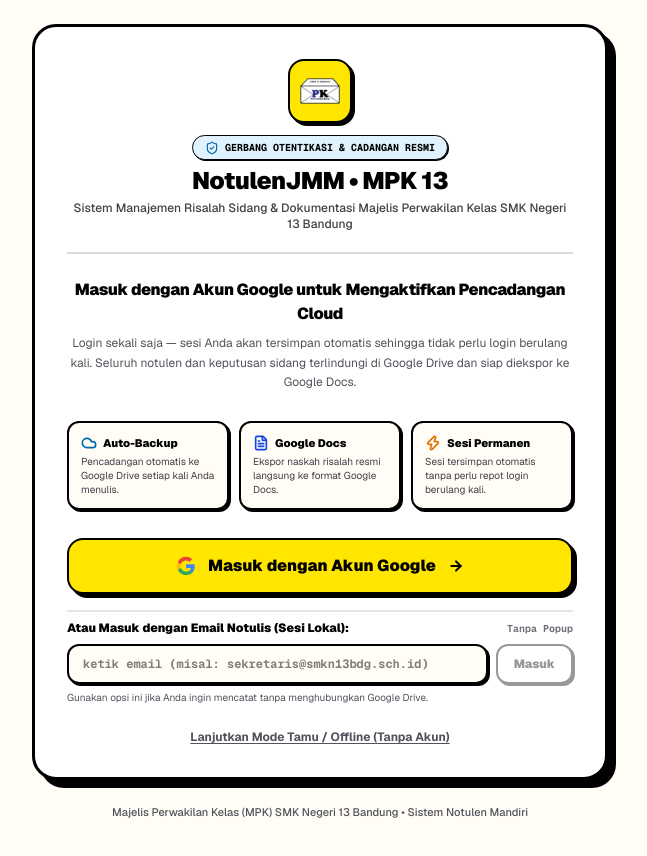
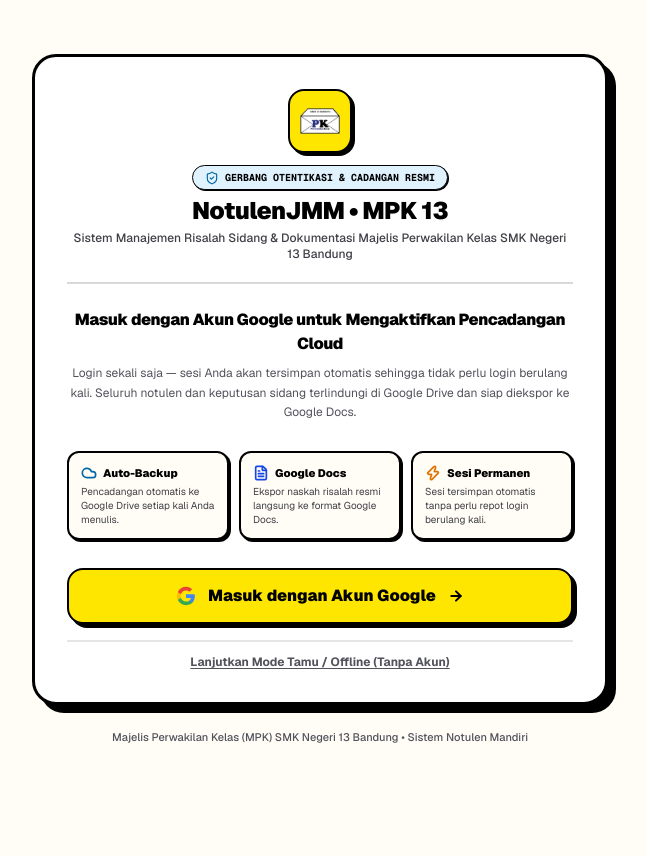
Before and after one commit to davinmaritza/NotulenJMM, a Next.js app in the folder frontend/: page / in a window 1280 px wide. Shown: the top 856 px of the page, without its empty margins (320-967 px from the left). After the commit the page ends 816 px from the top, so only its background shows below. Built offline with nearby package versions, Linux system fonts and the light colour scheme; no server answers.

Commit message:
fix(ui): remove local email session input from auth gate

```diff
--- a/frontend/components/GoogleAuthGate.tsx
+++ b/frontend/components/GoogleAuthGate.tsx
@@ -18,36 +18,16 @@ interface GoogleAuthGateProps {
 }
 
 export const GoogleAuthGate: React.FC<GoogleAuthGateProps> = ({ onGuestContinue }) => {
-  const { handleLoginGoogle, handleLoginWithEmail } = useMeetings();
-  const [emailInput, setEmailInput] = useState<string>('');
+  const { handleLoginGoogle } = useMeetings();
   const [isLoading, setIsLoading] = useState<boolean>(false);
   const [errorMsg, setErrorMsg] = useState<string | null>(null);
-
-  const handleDirectLogin = (email: string, name?: string) => {
-    setIsLoading(true);
-    setErrorMsg(null);
-    try {
-      const targetEmail = email.trim();
-      if (!targetEmail) {
-        throw new Error('Silakan ketikkan alamat email Anda untuk memulai sesi notulen.');
-      }
-      if (!targetEmail.includes('@') || !targetEmail.includes('.')) {
-        throw new Error('Format email tidak valid. Masukkan format email lengkap (misal: sekretaris@smkn13bdg.sch.id).');
-      }
-      handleLoginWithEmail(targetEmail, name);
-    } catch (err) {
-      setErrorMsg(err instanceof Error ? err.message : String(err));
-    } finally {
-      setIsLoading(false);
-    }
-  };
 
   const onGoogleAuthClick = async () => {
     setIsLoading(true);
     setErrorMsg(null);
     try {
       // Trigger Google Identity Services OAuth popup
-      await handleLoginGoogle(emailInput.trim() || undefined);
+      await handleLoginGoogle();
     } catch (err) {
       const msg = err instanceof Error ? err.message : String(err);
       setErrorMsg(msg);
@@ -180,47 +160,8 @@ export const GoogleAuthGate: React.FC<GoogleAuthGateProps> = ({ onGuestContinue
               )}
             </button>
 
-            {/* Alternative: Direct Email Session (No Google Drive Popup) */}
-            <div className="pt-2 border-t-2 border-black/10 space-y-2">
-              <label htmlFor="gate-email-input" className="text-xs font-black text-black flex items-center justify-between">
-                <span>Atau Masuk dengan Email Notulis (Sesi Lokal):</span>
-                <span className="text-[10px] font-mono text-zinc-500 font-bold">Tanpa Popup</span>
-              </label>
-              <div className="flex gap-2">
-                <input
-                  id="gate-email-input"
-                  name="gateEmail"
-                  type="email"
-                  value={emailInput}
-                  onChange={(e) => {
-                    setEmailInput(e.target.value);
-                    if (errorMsg) setErrorMsg(null);
-                  }}
-                  onKeyDown={(e) => {
-                    if (e.key === 'Enter') {
-                      e.preventDefault();
-                      handleDirectLogin(emailInput);
-                    }
-                  }}
-                  placeholder="ketik email (misal: sekretaris@smkn13bdg.sch.id)"
-                  className="flex-1 bg-[#FFFDF5] border-2 border-black text-black font-mono text-xs font-bold rounded-xl px-3.5 py-2.5 shadow-[2px_2px_0px_0px_#000] focus:outline-none focus:bg-white focus:ring-2 focus:ring-[#FFE600]"
-                />
-                <button
-                  type="button"
-                  onClick={() => handleDirectLogin(emailInput)}
-                  disabled={isLoading || !emailInput.trim()}
-                  className="px-4 py-2.5 bg-white hover:bg-zinc-100 disabled:opacity-40 text-black border-2 border-black rounded-xl text-xs font-black shadow-[2px_2px_0px_0px_#000] active:translate-y-0.5 transition-all cursor-pointer"
-                >
-                  Masuk
-                </button>
-              </div>
-              <p className="text-[10px] text-zinc-600 leading-tight">
-                Gunakan opsi ini jika Anda ingin mencatat tanpa menghubungkan Google Drive.
-              </p>
-            </div>
-
             {/* Offline / Guest Mode Fallback */}
-            <div className="flex items-center justify-center pt-2">
+            <div className="flex items-center justify-center pt-3 border-t-2 border-black/10">
               <button
                 type="button"
                 onClick={onGuestContinue}
```
